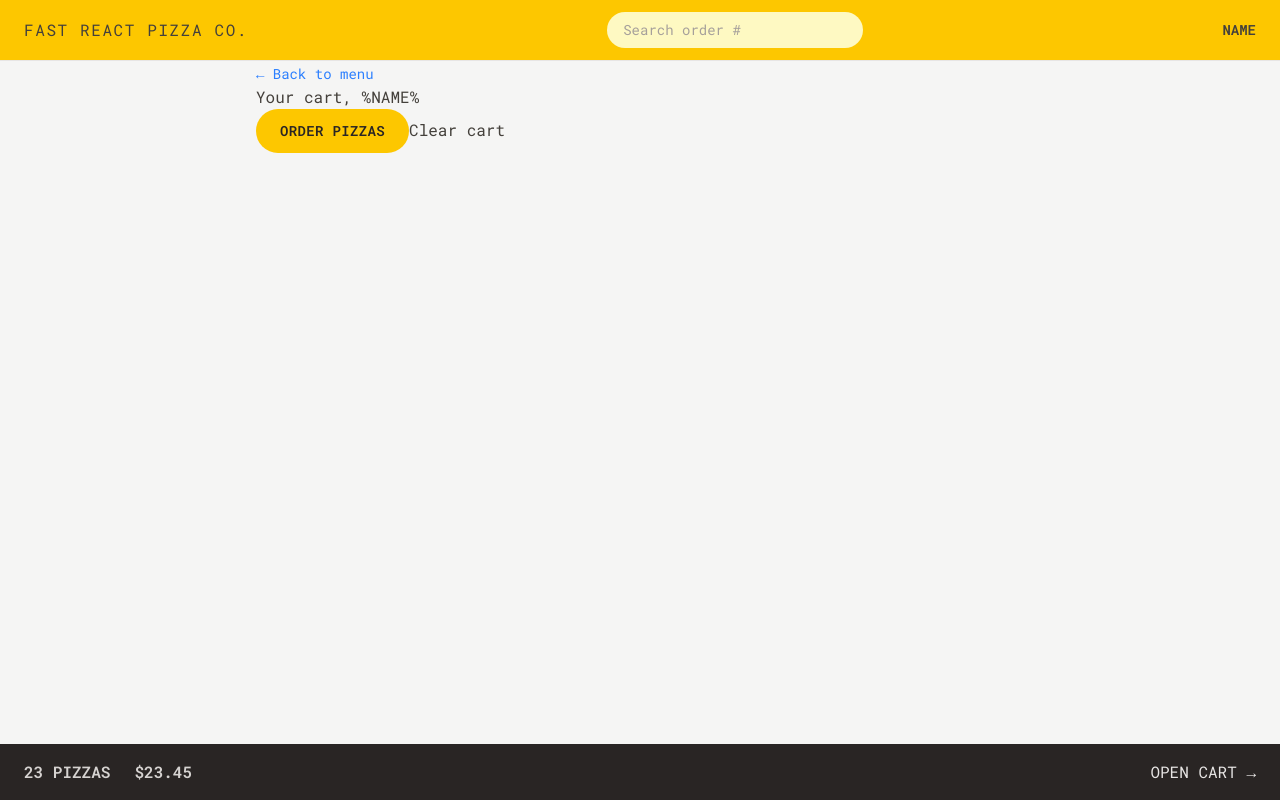
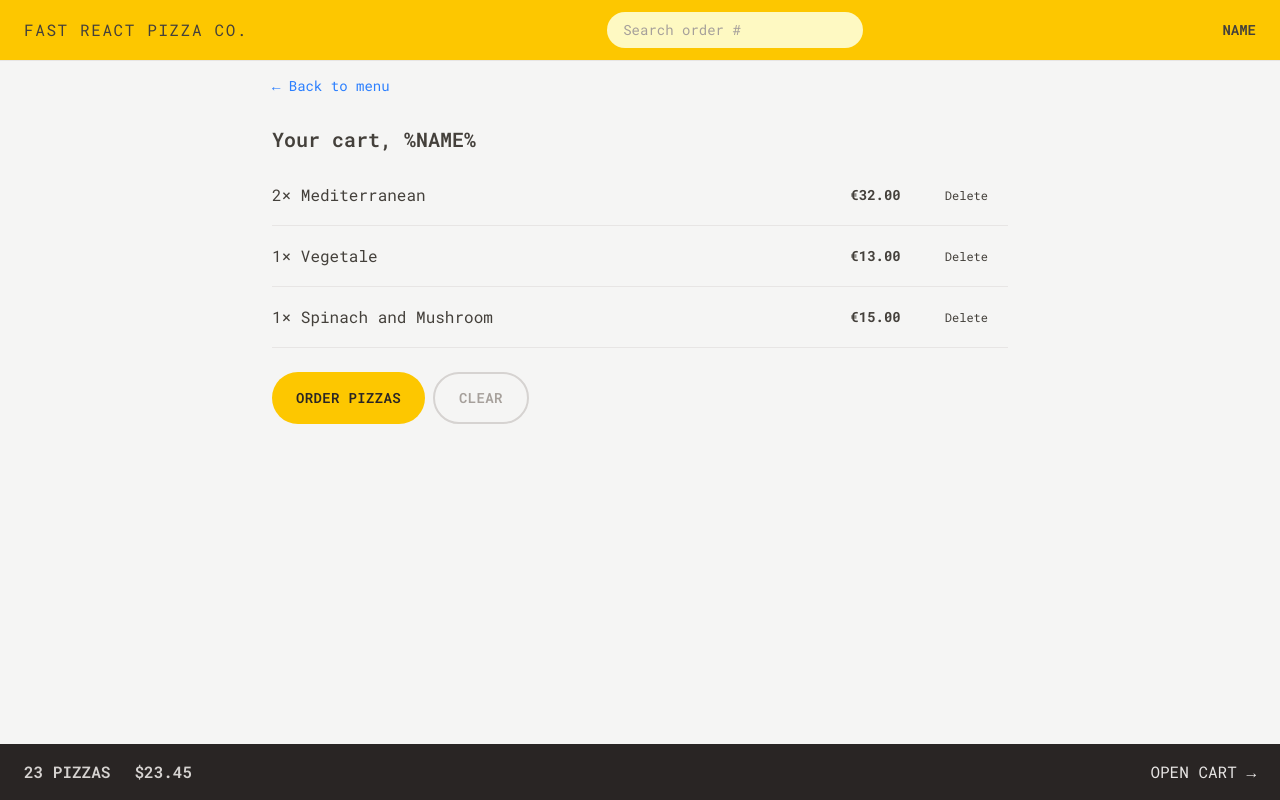
Before and after one commit to istiakAHMEDsaad/fast-react-pizza, a React (Vite) app: page /cart in a window 1280 px wide. Built offline with nearby package versions, Linux system fonts and the light colour scheme.

Commit message:
button element

```diff
--- a/src/features/cart/Cart.jsx
+++ b/src/features/cart/Cart.jsx
@@ -1,6 +1,7 @@
 import { Link } from 'react-router';
 import LinkButton from '../../ui/LinkButton';
 import Button from '../../ui/Button';
+import CartItem from './CartItem';
 
 const fakeCart = [
   {
@@ -30,16 +31,23 @@
   const cart = fakeCart;
 
   return (
-    <div>
+    <div className="px-4 py-3">
       <LinkButton to="/menu">&larr; Back to menu</LinkButton>
 
-      <h2>Your cart, %NAME%</h2>
+      <h2 className="mt-7 text-xl font-semibold">Your cart, %NAME%</h2>
 
-      <div>
+      <ul className="divide-y divide-stone-200 border-b border-stone-200 mt-3">
+        {cart.map((item) => (
+          <CartItem item={item} key={item.pizzaId} />
+        ))}
+      </ul>
+
+      <div className='mt-6 space-x-2'>
         <Button to="/order/new" type="primary">
           Order pizzas
         </Button>
-        <button>Clear cart</button>
+        {/* <button>Clear cart</button> */}
+        <Button type='secondary'>Clear</Button>
       </div>
     </div>
   );
--- a/src/features/cart/CartItem.jsx
+++ b/src/features/cart/CartItem.jsx
@@ -1,16 +1,28 @@
+import Button from '../../ui/Button';
+import { formatCurrency } from '../../utils/helpers';
+import PropTypes from 'prop-types';
+
 function CartItem({ item }) {
   const { pizzaId, name, quantity, totalPrice } = item;
 
   return (
-    <li>
-      <p>
+    <li className="py-3 sm:flex sm:items-center sm:justify-between">
+      <p className="mb-1 sm:mb-0">
         {quantity}&times; {name}
       </p>
-      <div>
-        <p>{formatCurrency(totalPrice)}</p>
+      <div className="flex items-center justify-between sm:gap-6">
+        <p className="text-sm font-bold">{formatCurrency(totalPrice)}</p>
+        <Button type="small">Delete</Button>
       </div>
     </li>
   );
 }
 
+CartItem.propTypes = {
+  pizzaId: PropTypes.number,
+  name: PropTypes.string,
+  quantity: PropTypes.number,
+  totalPrice: PropTypes.number,
+};
+
 export default CartItem;
--- a/src/ui/Button.jsx
+++ b/src/ui/Button.jsx
@@ -2,15 +2,14 @@
 import { Link } from 'react-router';
 
 function Button({ disabled, children, to, type }) {
-  // const className =
-  //   'inline-block cursor-pointer rounded-full bg-yellow-400 px-4 py-3 text-sm font-semibold tracking-wide text-stone-800 uppercase transition-colors hover:bg-yellow-300 focus:bg-yellow-300 focus:ring focus:ring-yellow-300 focus:ring-offset-2 focus:outline-none disabled:cursor-not-allowed sm:px-6 sm:py-4';
-
   const base =
-    'inline-block cursor-pointer rounded-full bg-yellow-400 text-sm font-semibold tracking-wide text-stone-800 uppercase transition-colors hover:bg-yellow-300 focus:bg-yellow-300 focus:ring focus:ring-yellow-300 focus:ring-offset-2 focus:outline-none disabled:cursor-not-allowed ';
+    'inline-block text-sm rounded-full bg-yellow-400 font-semibold uppercase tracking-wide text-stone-800 transition-colors duration-300 hover:bg-yellow-300 focus:bg-yellow-300 focus:outline-none focus:ring focus:ring-yellow-300 focus:ring-offset-2 disabled:cursor-not-allowed cursor-pointer ';
 
   const style = {
-    primary: base + 'px-4 py-3 md:px-6 md:py-3',
-    small: base + 'px-4 py-2 md:px-5 md:py-2.5 text-xs',
+    primary: base + 'px-4 py-3 md:px-6 md:py-4',
+    small: 'px-4 py-2 md:px-5 md:py-2.5 text-xs',
+    secondary:
+      'inline-block text-sm rounded-full border-2 border-stone-300 font-semibold uppercase tracking-wide text-stone-400 transition-colors duration-300 hover:bg-stone-300 hover:text-stone-800 focus:bg-stone-300 focus:text-stone-800 focus:outline-none focus:ring focus:ring-stone-200 focus:ring-offset-2 disabled:cursor-not-allowed px-4 py-2.5 md:px-6 md:py-3.5 cursor-pointer',
   };
 
   if (to)
```
